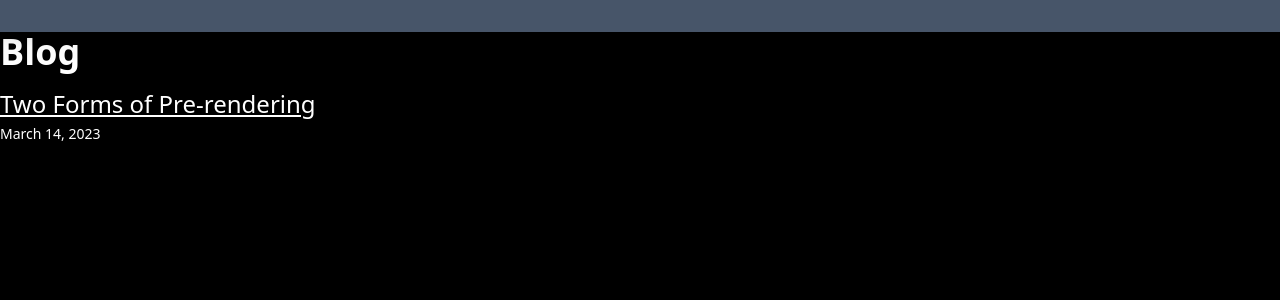
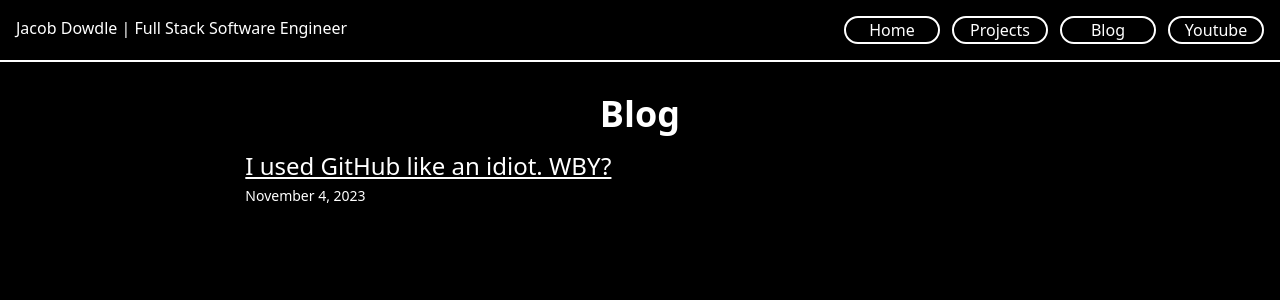
Before and after one commit to jakovid/portfolio, a Next.js app: page /blog in a window 1280 px wide. Shown: the top 300 px of the page. Built offline with nearby package versions, Linux system fonts and the light colour scheme.

Commit message:
built out and styled blog. Need to build home page blog preview

```diff
--- /dev/null
+++ b/blogposts/how-to-git.md
@@ -0,0 +1,22 @@
+---
+title: "I used GitHub like an idiot. WBY?"
+date: "2023-11-04"
+---
+
+Note: If you are new to this blog, please be aware I have a big analogy problem that I can't shake. This is the only way knowledge can be conveyed.
+
+First off, congrats on using GitHub. If you are a self-taught programmer like me, you are already doing better than I was when I first started to learn. Back in my day, pre-vid, I saved my code on my computer. Or even worse, directly on a CMS with no backup whatsoever. I was flying too close to the sun, and my Wix.com wings melted.
+
+Why did I do things this way? Thats not rhetorical. I ask myself that every day. And I know the reason why. It's the same reason a lot of us make mistakes in the self-taught world. We just didn't know there was a better way to do things. We were raised by wolves, away from society. You know, that society that teaches you data structures and that you should stay consistent with how you space things. We never expected society to look at our code. We were just building stuff, and we take pride in building stuff we learnt all by ourselves.
+
+As I continued on my self-taught journey, I went through very specific states of using GitHub. At each stage, I naively thought I was using it the correct way. And each time, I had my inner peace abruptly destroyed when I realized I was using it like an idiot. But that is the beauty of the self-taught journey. We continue to be wrong, and as a result , continue to learn. Just make sure to be wrong about the same thing only once, otherwise you aren't learning.
+
+## Drinking straight from the milk jug
+
+The first cardinal GitHub sin I made when I discovered the wonderful tool was pushing to main. I found the tool. I learned the basics, and decided to just start using it. I learned about this magical place called "main" that I could send all of my code to be safe forever. I thought this was the only place I could send it. Boy, was I wrong.
+
+When I look back on it, its was kind of like a child without supervision (or a 20 something male bachelor that lives alone) drinking milk. Each time they wanted to drink milk, they would just do that. There was no middle man named "cup" to get in the way. Just their mouth and the surprisingly sharp plastic rim of the milk jug that would only draw blood every now and then. Hell, there may not even own a middle man, and drinking straight from the jug works everytime, some of the time. You will eventually spill the milk all over your face, and lose all of the contents at least once.
+
+Now, it is fine if you spill milk if you live alone. It's also fine if you drink staight from the jug if you live alone. Eventually you won't live alone. Eventually you will be sharing that milk with others. That is when you really need to start using a cup, because it is no longer your milk. It is everyone's milk, and no one will like you if you ruin it with your gross habits.
+
+The main branch of your repo is the milk jug. Make sure you use a branch so you can pour yourself a cup without ruining it for everyone.
--- a/blogposts/pre-rendering.md
+++ /dev/null
@@ -1,11 +0,0 @@
----
-title: "Two Forms of Pre-rendering"
-date: "2023-03-14"
----
-
-Next.js has two forms of pre-rendering: **Static Generation** and **Server-side Rendering**. The difference is in **when** it generates the HTML for a page.
-
-- **Static Generation** is the pre-rendering method that generates the HTML at **build time**. The pre-rendered HTML is then _reused_ on each request.
-- **Server-side Rendering** is the pre-rendering method that generates the HTML on **each request**.
-
-Importantly, Next.js lets you **choose** which pre-rendering form to use for each page. You can create a "hybrid" Next.js app by using Static Generation for most pages and using Server-side Rendering for others.
--- a/components/blog/Navbar.js
+++ /dev/null
@@ -1,7 +0,0 @@
-export default function Navbar() {
-    return(
-        <nav className="bg-slate-600 p-4 sticky top-0 drop-shadow-xl z-10">
-            <div></div>
-        </nav>
-    )
-}
--- a/components/blog/Posts.js
+++ b/components/blog/Posts.js
@@ -17,7 +17,7 @@ export default function Posts(){
       }, []);
 
     return(
-        <section>
+        <section className="flex flex-col items-center w-2/3 p-8">
             <h2 className="text-4xl font-bold">Blog</h2>
             <ul className="w-full">
                 {posts.map(post => (
--- a/components/header.js
+++ b/components/header.js
@@ -1,12 +1,14 @@
+import Link from "next/link"
+
 export default function BuildHeader(){
     return(
-        <header className="border-white border-b-2 p-4 flex justify-between">
+        <header className="border-white w-full border-b-2 p-4 flex justify-between">
             <div>Jacob Dowdle | Full Stack Software Engineer</div>
             <div className="flex gap-3">
-                <div className="border-white border-2 w-24 flex justify-center rounded-s-full rounded-e-full cursor-pointer hover:bg-white hover:text-purple-700">Resume</div>
-                <div className="border-white border-2 w-24 flex justify-center rounded-s-full rounded-e-full cursor-pointer hover:bg-white hover:text-purple-700">Projects</div>
-                <div className="border-white border-2 w-24 flex justify-center rounded-s-full rounded-e-full cursor-pointer hover:bg-white hover:text-purple-700">Blog</div>
-                <div className="border-white border-2 w-24 flex justify-center rounded-s-full rounded-e-full cursor-pointer hover:bg-white hover:text-purple-700">Youtube</div>
+                <Link href="/" className="border-white border-2 w-24 flex justify-center rounded-s-full rounded-e-full cursor-pointer hover:bg-purple-400 hover:border-purple-400">Home</Link>
+                <Link href="/projects" className="border-white border-2 w-24 flex justify-center rounded-s-full rounded-e-full cursor-pointer hover:bg-purple-400 hover:border-purple-400">Projects</Link>
+                <Link href="/blog" className="border-white border-2 w-24 flex justify-center rounded-s-full rounded-e-full cursor-pointer hover:bg-purple-400 hover:border-purple-400">Blog</Link>
+                <Link href="/youtube" className="border-white border-2 w-24 flex justify-center rounded-s-full rounded-e-full cursor-pointer hover:bg-purple-400 hover:border-purple-400">Youtube</Link>
             </div>
         </header>
     )
--- a/pages/blog/[blogId].js
+++ b/pages/blog/[blogId].js
@@ -2,36 +2,36 @@ import getFormattedDate from "@/lib/getFormatedData";
 import { getPostData, getSortedPostsData } from "@/lib/posts";
 import Link from "next/link";
 import { useRouter } from 'next/router';
+import BuildHeader from "@/components/header";
 
 export default function Post({ post }) {
   const router = useRouter();
 
-  // If the page is not yet generated, this will be displayed
-  // initially until getStaticProps() finishes running
   if (router.isFallback) {
     return <div>Loading...</div>
   }
 
-  // Format the post date for display
   const pubDate = getFormattedDate(post.date);
 
   return (
-    <main className="px-6 prose prose-xl prose-slate">
-      <h1 className="text-3xl mt-4">{post.title}</h1>
+    <main className="prose prose-xl prose-slate flex flex-col w-full items-center">
+        <BuildHeader />
+        <div className="flex flex-col items-center w-2/3">
+            <h1 className="text-4xl font-bold mt-4">{post.title}</h1>
             <p className="mt-0">{pubDate}</p>
-      <article>
-        <section dangerouslySetInnerHTML={{ __html: post.contentHtml }} />
+            <article className="flex flex-col items-center">
+                <section className="flex gap-4 flex-col py-4" dangerouslySetInnerHTML={{ __html: post.contentHtml }} />
                 <p>
-          <Link href="/blog">
+                <Link href="/blog" className="border-white border-2 py-2 px-4 rounded-s-full rounded-e-full hover:bg-purple-400 hover:border-purple-400">
                     Back to Blogs
                 </Link>
                 </p>
             </article>
+        </div>
     </main>
   );
 }
 
-// getStaticProps runs at build time in production, and it won't be included in the JS bundle for the browser.
 export async function getStaticProps({ params }) {
   const post = await getPostData(params.blogId);
   if (!post) {
@@ -40,7 +40,6 @@ export async function getStaticProps({ params }) {
   return { props: { post } };
 }
 
-// You also need getStaticPaths if you’re using dynamic routes and getStaticProps.
 export async function getStaticPaths() {
   const posts = getSortedPostsData();
   const paths = posts.map((post) => {
--- a/pages/blog/index.js
+++ b/pages/blog/index.js
@@ -1,10 +1,10 @@
-import Navbar from "@/components/blog/Navbar"
+import BuildHeader from "@/components/header"
 import Posts from "@/components/blog/Posts"
 
 export default function Blog(){
     return(
-        <div>
-            <Navbar />
+        <div className="flex flex-col items-center w-full">
+            <BuildHeader />
             <Posts />
         </div>
     )
--- a/styles/globals.css
+++ b/styles/globals.css
@@ -7,3 +7,9 @@
   background-color: black;
   color: white;
 }
+
+
+h2 {
+  font-size: x-large;
+  font-weight: bold
+}
```
Lines whose indentation alone changed are shown as unchanged.
